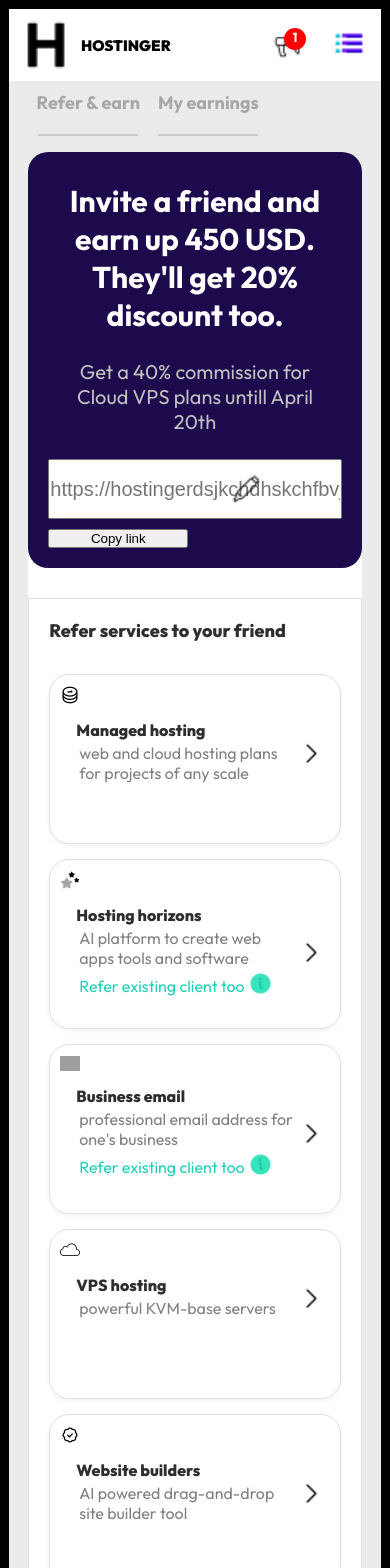
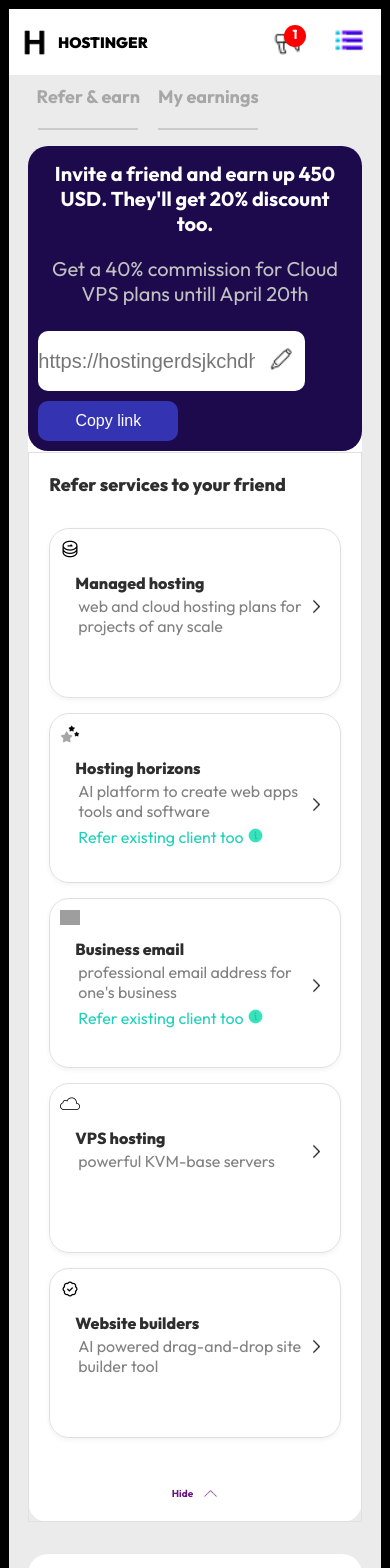
Before and after one commit to Elilaw179/hosting, a React (Vite) app: page / in a window 390 px wide. Shown: the top 1568 px of the page. Built offline with nearby package versions, Linux system fonts and the light colour scheme; grey boxes are pictures that could not be loaded; a web font is replaced by a local one.

Commit message:
working on the responsivenes for input

```diff
--- a/src/components/Hero/Hero.css
+++ b/src/components/Hero/Hero.css
@@ -2,7 +2,7 @@
   width: 90%;
   margin: 1rem auto;
   border-radius: 20px;
-  background-color: #fff
+  background-color: #fff;
 }
 
 .hero {
@@ -18,38 +18,56 @@
 }
 
 .hero-input {
+  display: flex;
   flex-wrap: wrap;
-  display: flex;
-  justify-content: start;
+  align-items: center;
   gap: 10px;
   margin-top: 15px;
 }
 
-.hero-input input {
+.input-wrapper {
+  position: relative;
   width: 100%;
   max-width: 570px;
+  flex: 1;
+}
+
+.input-wrapper input {
+  width: 100%;
   height: 60px;
-  font-size:20px;
+  font-size: 20px;
+  padding-right: 45px;
+  border-radius: 10px;
+  border: none;
+  outline: none;
+}
+
+.input-icon {
+  position: absolute;
+  top: 50%;
+  right: 12px;
+  transform: translateY(-50%);
+}
+
+.input-icon img {
+  width: 24px;
+  height: 24px;
 }
 
 .hero-input button {
+  height: 60px;
+  font-size: 16px;
+  border: none;
+  border-radius: 10px;
+  background-color: rgb(52, 52, 178);
+  color: white;
+  padding: 0 20px;
+  max-width: 140px;
   width: 100%;
-  max-width: 140px;
 }
 
 @media (max-width: 768px) {
-
-  .hero-container{
-    width: 100%;
-  }
-  .hero-input {
-    flex-direction: column;
-    align-items: stretch;
-
-  }
-
-  .hero-input button,
-  .hero-input input {
+  .hero-container {
     width: 100%;
   }
 
@@ -60,7 +78,7 @@
 
 .hero-text h2 {
   padding: 10px;
-  font-size: 30px;
+  font-size: 25px;
 }
 
 .hero-text p {
@@ -71,18 +89,27 @@
   padding: 10px;
 }
 
-.hero-input span {
-  background-color: none;
-  position: absolute;
-  right: 33%;
-  margin-top: 15px;
+@media (max-width: 600px) {
+  .hero {
+    padding: 10px;
+  }
+  .hero-text h2 {
+    padding: 5px;
+    font-size: 20px;
+  }
+}
 
-  font-weight: bolder;
-  color: rgb(52, 52, 178) ;
+@media (max-width: 768px) {
+  .hero-input {
+    flex-direction: column;
+    align-items: stretch;
+    width: 85%;
+  }
 
+  .hero-input button {
+    height: 40px;
+  }
+  .input-wrapper input{
+    padding-right: 50px;
+  }
 }
-.hero-input span img {
-  width: 30px;
-  height: 30;
-
-}
--- a/src/components/Hero/Hero.jsx
+++ b/src/components/Hero/Hero.jsx
@@ -15,7 +15,7 @@
             </h2>
             <p>Get a 40% commission for Cloud VPS plans untill April 20th</p>
           </div>
-
+{/*
           <div className="hero-input">
             <input
               type="text"
@@ -27,6 +27,26 @@
             </span>
             <button>Copy link</button>
           </div>
+           */}
+
+
+<div className="hero-input">
+  <div className="input-wrapper">
+    <span className="input-icon">
+      <img src={pen_icon} alt="" />
+    </span>
+    <input
+      type="text"
+      name="text"
+      placeholder="https://hostingerdsjkchdhskchfbvjcjjcjj"
+    />
+  </div>
+  <button>Copy link</button>
+</div>
+
+
+
+
         </div>
         <Card/>
       </div>
--- a/src/components/Navbar/Navbar.css
+++ b/src/components/Navbar/Navbar.css
@@ -93,6 +93,10 @@
   .logo{
     margin-left: 1px;
   }
+  .logo img{
+    width: 27px;
+    height: 27px;
+  }
 
 }
 
--- a/src/components/Services/Service.css
+++ b/src/components/Services/Service.css
@@ -12,7 +12,6 @@
   border-radius: 20px;
   border: 1px solid rgb(224, 224, 224);
   box-shadow: 0 2px 5px rgba(0, 0, 0, 0.05);
-
   padding: 10px;
 }
 
@@ -20,6 +19,7 @@
   margin-top: 30px;
   padding: 20px;
   border: 1px solid rgb(224, 224, 224);
+
 }
 
 .services-container h2 {
@@ -39,7 +39,6 @@
   align-items: center;
   padding: 10px;
   margin-left: 5px;
-  border: 1px solid white;
 }
 .card-txt p {
   padding: 3px;
@@ -88,8 +87,16 @@
 }
 
 @media (max-width: 768px) {
+  .services-container{
+    margin-top: 1px;
+
+  }
   .cards-holder {
     grid-template-columns: 1fr;
+  }
+  .card-txt img {
+    width: 17px;
+    height: 17px;
   }
 }
 
@@ -103,3 +110,13 @@
     font-size: 0.95rem;
   }
 }
+
+@media (max-width: 500px) {
+  .hide-icon p{
+    font-size: 10px;
+  }
+  .hide-icon img{
+    width: 15px;
+    height: 15px;
+  }
+}
--- a/src/components/Work/Work.css
+++ b/src/components/Work/Work.css
@@ -68,8 +68,14 @@
 
 
 @media (max-width: 500px) {
+  .work-heading div p{
+  font-weight: bold;
+    font-size: 10px;
+  }
   .work-heading div{
     gap: 7px;
+    justify-content:end;
+    width: 40%;
   }
   .work-heading div img{
     width: 15px;
```
